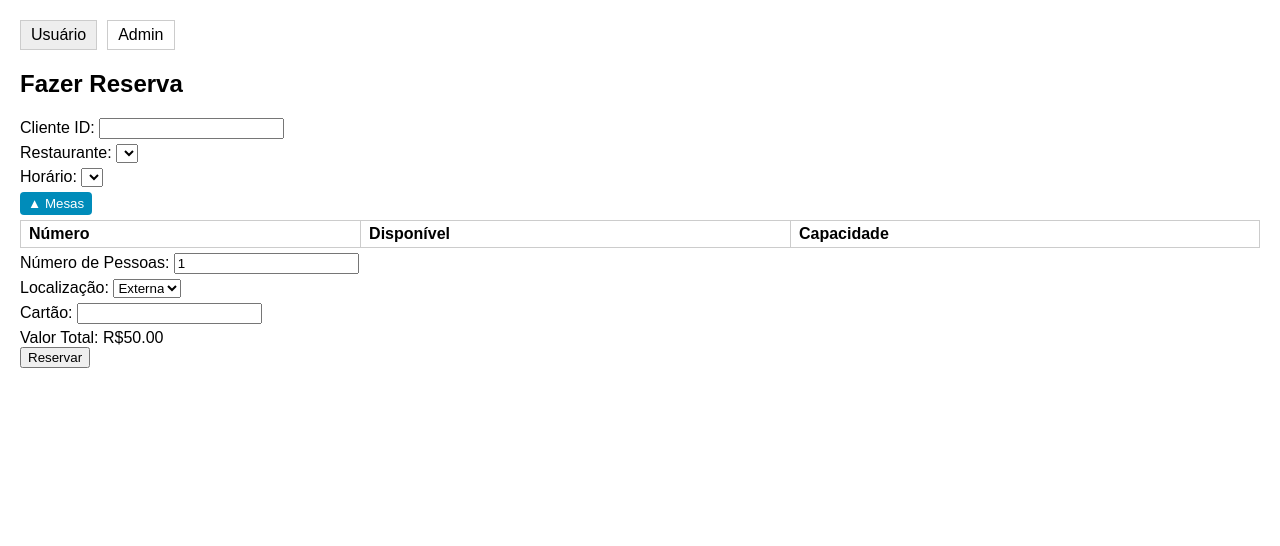
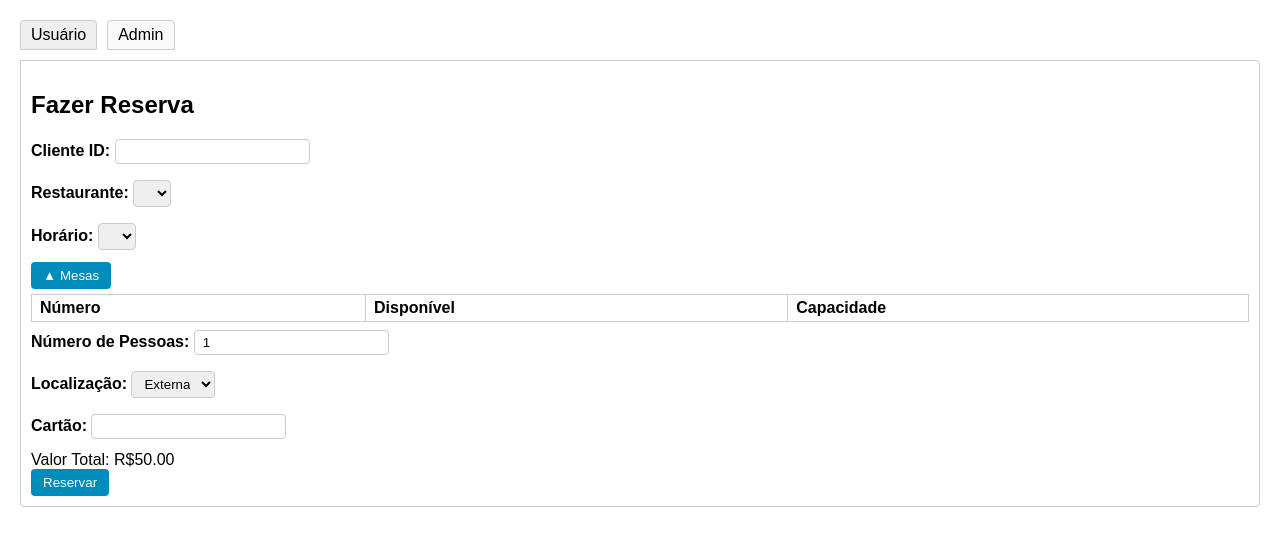
Before and after one commit to pedroluizmm/unireservas, a website: page public/index.html in a window 1280 px wide. Both pictures are taken after a click on the button "▼ Mesas". Drawn offline with Linux system fonts and the light colour scheme; no server answers.

Commit message:
Improve form styling

```diff
--- a/public/index.html
+++ b/public/index.html
@@ -3,18 +3,7 @@
 <head>
   <meta charset="UTF-8">
   <title>UniReservas</title>
-  <style>
-    body { font-family: Arial, sans-serif; margin: 20px; }
-    .tabs { display: flex; margin-bottom: 10px; }
-    .tab { margin-right: 10px; padding: 5px 10px; border: 1px solid #ccc; cursor: pointer; }
-    .active { background: #eee; }
-    .content { display: none; }
-    .show { display: block; }
-    label { display: block; margin: 5px 0; }
-    .mesas-table { width: 100%; border-collapse: collapse; margin-top: 5px; }
-    .mesas-table th, .mesas-table td { border: 1px solid #ccc; padding: 4px 8px; text-align: left; }
-    .mesa-toggle-btn { background: #008cba; color: #fff; border: none; padding: 4px 8px; cursor: pointer; border-radius: 4px; }
-  </style>
+  <link rel="stylesheet" href="style.css">
 </head>
 <body>
   <div class="tabs">
@@ -29,7 +18,7 @@
     <label>Horário: <select id="horarioSelect"></select></label>
     <div id="mesasSection">
       <button id="toggleMesasBtn" class="mesa-toggle-btn">▼ Mesas</button>
-      <div id="mesasContainer" style="display:none;">
+      <div id="mesasContainer">
         <table class="mesas-table">
           <thead>
             <tr><th>Número</th><th>Disponível</th><th>Capacidade</th></tr>
--- /dev/null
+++ b/public/style.css
@@ -0,0 +1,13 @@
+body { font-family: Arial, sans-serif; margin: 20px; }
+.tabs { display: flex; margin-bottom: 10px; }
+.tab { margin-right: 10px; padding: 5px 10px; border: 1px solid #ccc; cursor: pointer; border-radius: 4px 4px 0 0; background: #f9f9f9; }
+.active { background: #eee; }
+.content { display: none; border: 1px solid #ccc; border-radius: 0 4px 4px 4px; padding: 10px; }
+.show { display: block; }
+label { display: block; margin: 8px 0 4px; font-weight: bold; }
+input, select { padding: 4px 8px; border: 1px solid #ccc; border-radius: 4px; margin-bottom: 8px; box-sizing: border-box; }
+.mesas-table { width: 100%; border-collapse: collapse; margin-top: 5px; }
+.mesas-table th, .mesas-table td { border: 1px solid #ccc; padding: 4px 8px; text-align: left; }
+.mesa-toggle-btn, button { background: #008cba; color: #fff; border: none; padding: 6px 12px; cursor: pointer; border-radius: 4px; }
+.mesa-toggle-btn:hover, button:hover { background: #0079a1; }
+#mesasContainer { display: none; }
```
